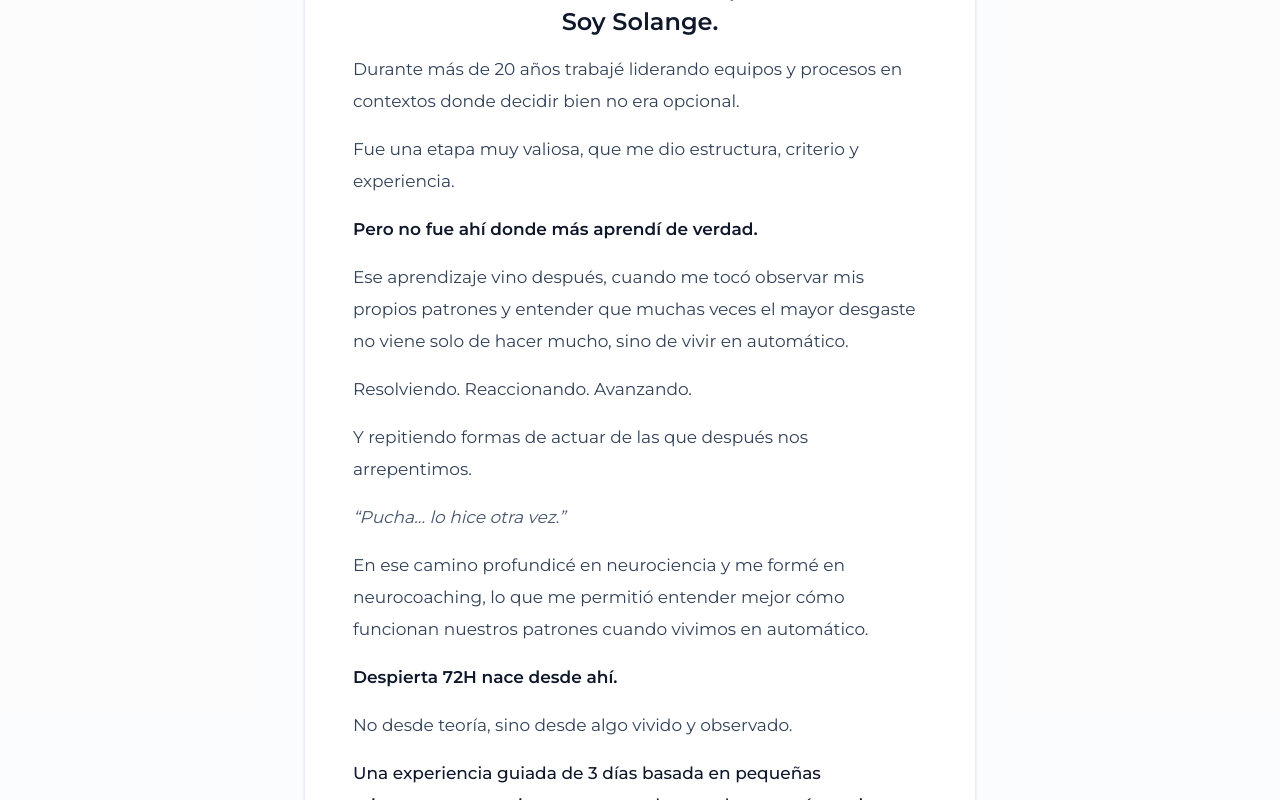
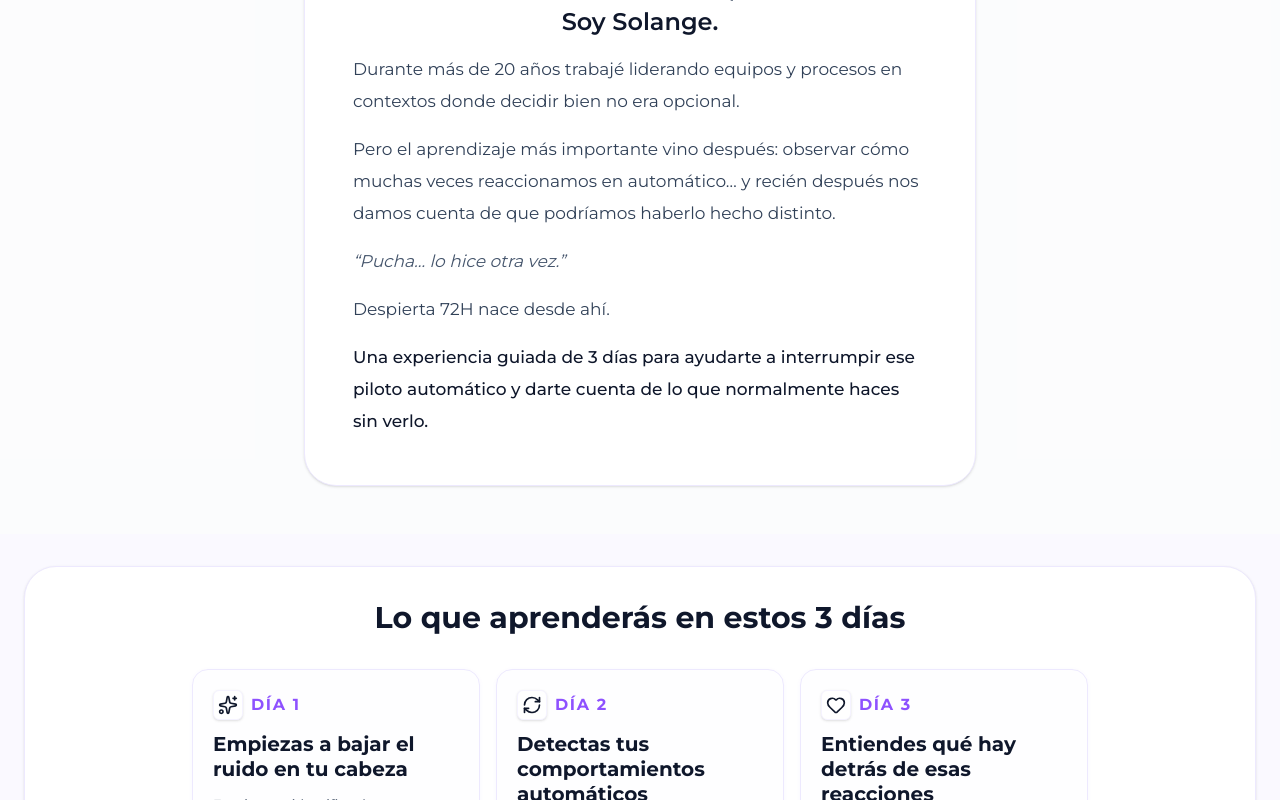
Before and after one commit to cursossolange/despierta-72h, a React (Vite) app: page / in a window 1280 px wide. Shown: the part 1320-2120 px from the top of the page. Built offline with nearby package versions, Linux system fonts and the light colour scheme; no server answers.

Commit message:
Update LandingPage.tsx

```diff
--- a/src/components/LandingPage.tsx
+++ b/src/components/LandingPage.tsx
@@ -241,29 +241,13 @@ export default function LandingPage({ onPurchase }: LandingPageProps) {
   <div className="text-sm md:text-[17px] text-slate-700 leading-8 font-normal space-y-4 max-w-2xl mx-auto text-left">
 
   <p>
-    Durante más de 20 años trabajé liderando equipos y procesos en contextos donde decidir bien no era opcional.
-  </p>
-
-  <p>
-    Fue una etapa muy valiosa, que me dio estructura, criterio y experiencia.
-  </p>
-
-<p>
-  <span className="font-semibold text-slate-900">
-    Pero no fue ahí donde más aprendí de verdad.
-  </span>
+  Durante más de 20 años trabajé liderando equipos y procesos en contextos donde decidir bien no era opcional.
 </p>
 
 <p>
-  Ese aprendizaje vino después, cuando me tocó observar mis propios patrones y entender que muchas veces el mayor desgaste no viene solo de hacer mucho, sino de vivir en automático.
-</p>
-
-<p>
-  Resolviendo. Reaccionando. Avanzando.
-</p>
-
-<p>
-  Y repitiendo formas de actuar de las que después nos arrepentimos.
+  Pero el aprendizaje más importante vino después:
+  observar cómo muchas veces reaccionamos en automático…
+  y recién después nos damos cuenta de que podríamos haberlo hecho distinto.
 </p>
 
 <p className="italic text-slate-600">
@@ -271,22 +255,12 @@ export default function LandingPage({ onPurchase }: LandingPageProps) {
 </p>
 
 <p>
-  En ese camino profundicé en neurociencia y me formé en neurocoaching, lo que me permitió entender mejor cómo funcionan nuestros patrones cuando vivimos en automático.
-</p>
-
-<p>
-  <span className="font-semibold text-slate-900">
-    Despierta 72H nace desde ahí.
-  </span>
-</p>
-
-<p>
-  No desde teoría, sino desde algo vivido y observado.
+  Despierta 72H nace desde ahí.
 </p>
 
 <p className="font-medium text-slate-900">
-  Una experiencia guiada de 3 días basada en pequeñas micropausas conscientes
-  para ayudarte a observar cómo piensas, reaccionas y actúas mientras tu día está pasando.
+  Una experiencia guiada de 3 días para ayudarte a interrumpir ese piloto automático
+y darte cuenta de lo que normalmente haces sin verlo.
 </p>
 </div>
 </div>
```
